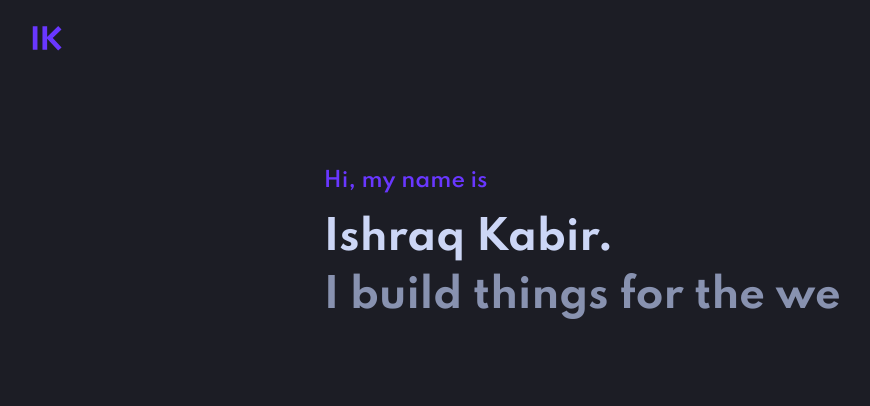
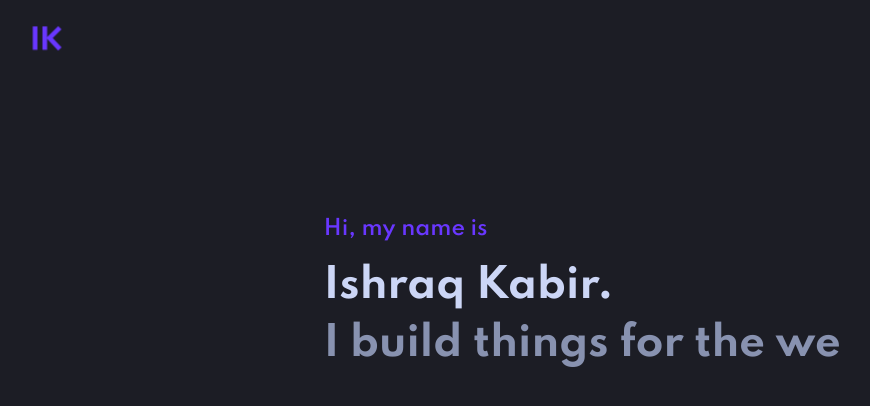
Before and after one commit to IshraqKabir/portfolio, a React (Create React App) app: page / in a window 1280 px wide. Shown: the top 406 px of the page, without its empty margins (35-905 px from the left). Built offline with nearby package versions, Linux system fonts and the light colour scheme.

Commit message:
hero padding top bug fixed

```diff
--- a/src/App.tsx
+++ b/src/App.tsx
@@ -10,19 +10,19 @@ import Experience from "./components/Experience/Experience";
 
 function App() {
     const [showApp, setShowApp] = useState(false);
-    const [hasHeroAnimationCompleted, setHasHeroAnimationCompleted] = useState(false)
+    const [hasHeroAnimationCompleted, setHasHeroAnimationCompleted] = useState(false);
 
     return (
         <DoubleSlideReveal start={true}>
             <div className="container">
-                <Hero showApp={showApp} setShowApp={setShowApp} completeAnimation={() => { setHasHeroAnimationCompleted(true) }} />
+                <Hero showApp={showApp} setShowApp={setShowApp} completeAnimation={() => { setHasHeroAnimationCompleted(true); }} />
                 {showApp && (
                     <>
                         <Topbar />
                         <SocialIcons />
                         {hasHeroAnimationCompleted ?
                             <Experience />
-                        :null}
+                            : null}
                     </>
                 )}
             </div>
--- a/src/components/Experience/Experience.tsx
+++ b/src/components/Experience/Experience.tsx
@@ -1,5 +1,5 @@
+import { ReactElement } from "react";
 import anime from "animejs";
-import { ReactElement } from "react";
 import styled from "styled-components";
 import { useIntersection } from "../../customHooks/useIntersection";
 import { CustomLink } from "../CustomLink/CustomLink";
@@ -29,8 +29,7 @@ export default function Experience(): ReactElement | null {
             marginTop: "2rem",
         }}>
         <InnerContainer>
-            <Header
-            >
+            <Header>
                 Places I've Worked at 👍💥.
             </Header>
             <SingleExperience>
--- a/src/components/Hero/Hero.tsx
+++ b/src/components/Hero/Hero.tsx
@@ -1,8 +1,8 @@
+import { ReactElement, useEffect, useRef } from "react";
 import Logo from "../Logo/Logo";
 import "./hero.css";
 
 import InteractiveBackground from "../animation/InteractiveBackground/InteractiveBackground";
-import { ReactElement, useEffect, useRef } from "react";
 
 import Button from "../Button/Button";
 import anime, { AnimeTimelineInstance } from "animejs";
--- a/src/components/Hero/hero.css
+++ b/src/components/Hero/hero.css
@@ -7,6 +7,7 @@
     justify-content: center;
     align-items: center;
     flex-direction: column;
+    padding-top: 3rem;
 }
 
 .content {
--- a/src/components/Topbar/topbar.css
+++ b/src/components/Topbar/topbar.css
@@ -1,6 +1,6 @@
 .topbar-container {
-    /* background-color: #1c1d25; */
-    background-color: transparent;
+    background-color: #1c1d25;
+    /* background-color: transparent; */
     position: fixed;
     top: 0;
     right: 0;
```
Lines whose indentation alone changed are shown as unchanged.
